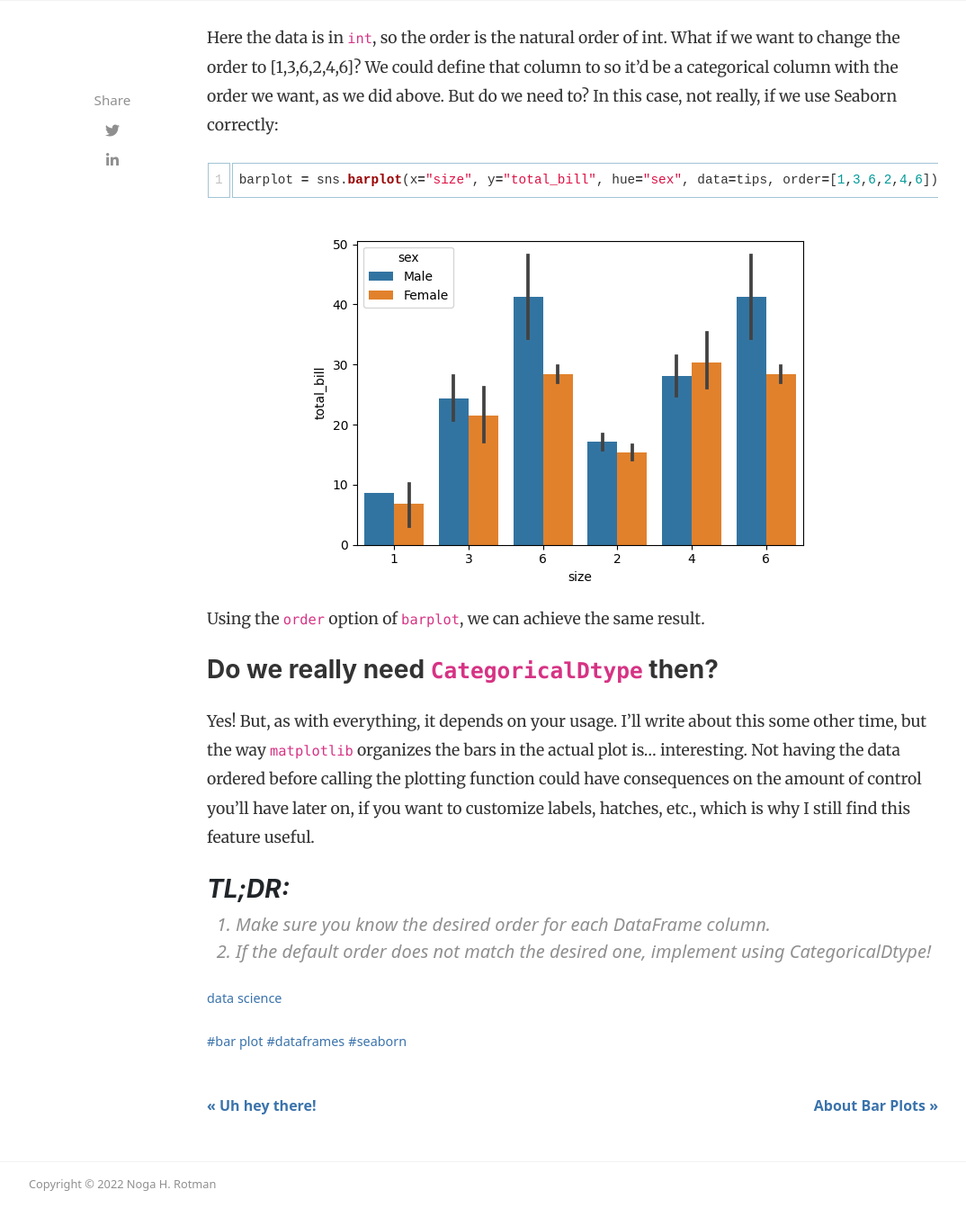
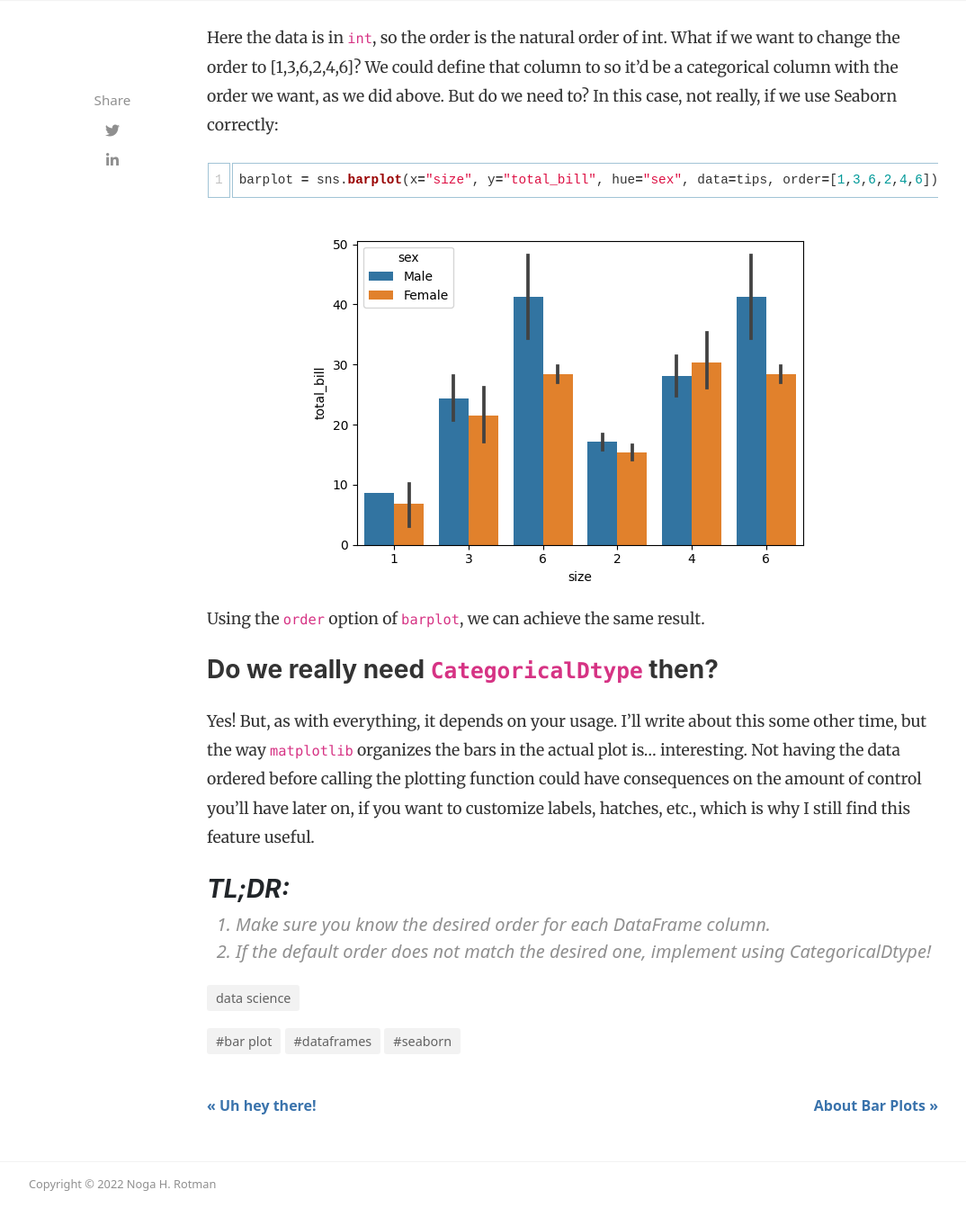
Before and after one commit to r02b/r02b.github.io, a Jekyll site: the page built from _posts/2022-07-22-dataframe_ordering.md, in a window 1280 px wide and 1400 px high, scrolled down 3955 px. Shown: the top 1363 px of the window at 90% size, without its empty margins (50-1124 px from the left). Built offline with Jekyll 4.4.1, drawn with Linux system fonts in a browser that asks for light colours; nearby versions of some CDN libraries; a style sheet for code colours, icons or effects is not loaded.

Commit message:
Changing the tag and category button style.

```diff
--- a/assets/css/screen.css
+++ b/assets/css/screen.css
@@ -628,6 +628,18 @@ ul.tags li {
     font-size: 0.9rem;
 }
 
+a.smoothscroll {
+    background: rgba(0, 0, 0, .05);
+    color: rgba(0, 0, 0, .6);
+    border-radius: 3px;
+    padding: 5px 10px;
+}
+
+a.smoothscroll:hover {
+    background: rgba(0, 0, 0, .07);
+    text-decoration: none;
+}
+
 .margtop3rem {
     margin-top: 3rem;
 }
```
